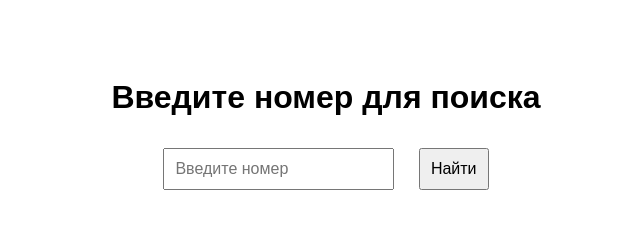
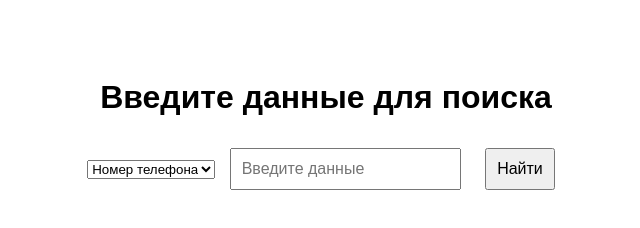
Before and after one commit to hikikomori4308/doxru, a plain HTML site: page index.html in a window 1280 px wide. Shown: the whole page, without its empty margins (314-954 px from the left). Drawn offline with Linux system fonts and the light colour scheme.

Commit message:
Update index.html

```diff
--- a/index.html
+++ b/index.html
@@ -7,9 +7,17 @@
     <link rel="stylesheet" href="styles.css">
 </head>
 <body>
-    <h1>Введите номер для поиска</h1>
+    <h1>Введите данные для поиска</h1>
     <form id="searchForm">
-        <input type="text" id="numberInput" placeholder="Введите номер">
+        <select id="dataType">
+            <option value="phone">Номер телефона</option>
+            <option value="passport">Паспорт</option>
+            <option value="inn">ИНН</option>
+            <option value="telegram">Telegram ID</option>
+            <option value="vk">ВКонтакте</option>
+            <option value="email">Почта</option>
+        </select>
+        <input type="text" id="numberInput" placeholder="Введите данные">
         <button type="submit">Найти</button>
     </form>
     <div id="result"></div>
```
